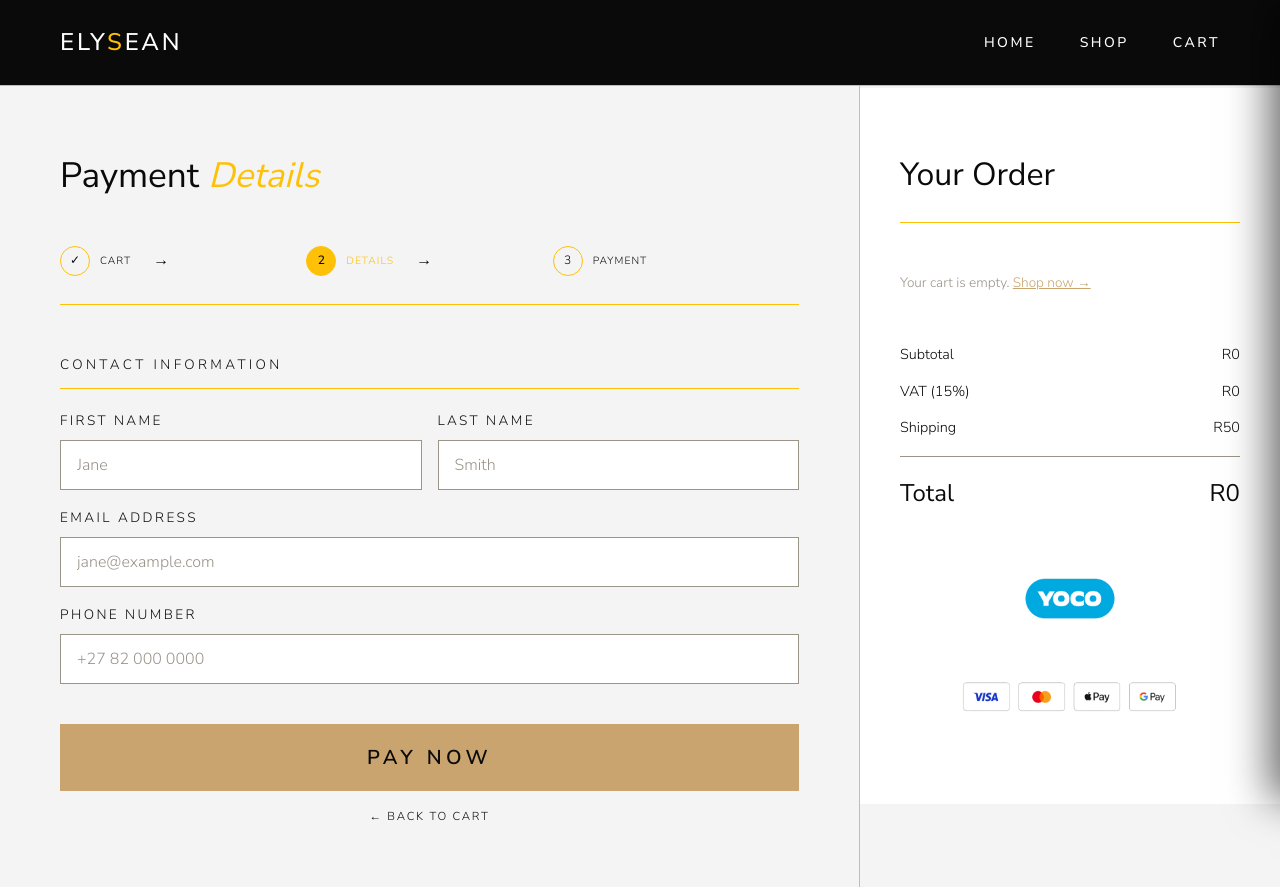
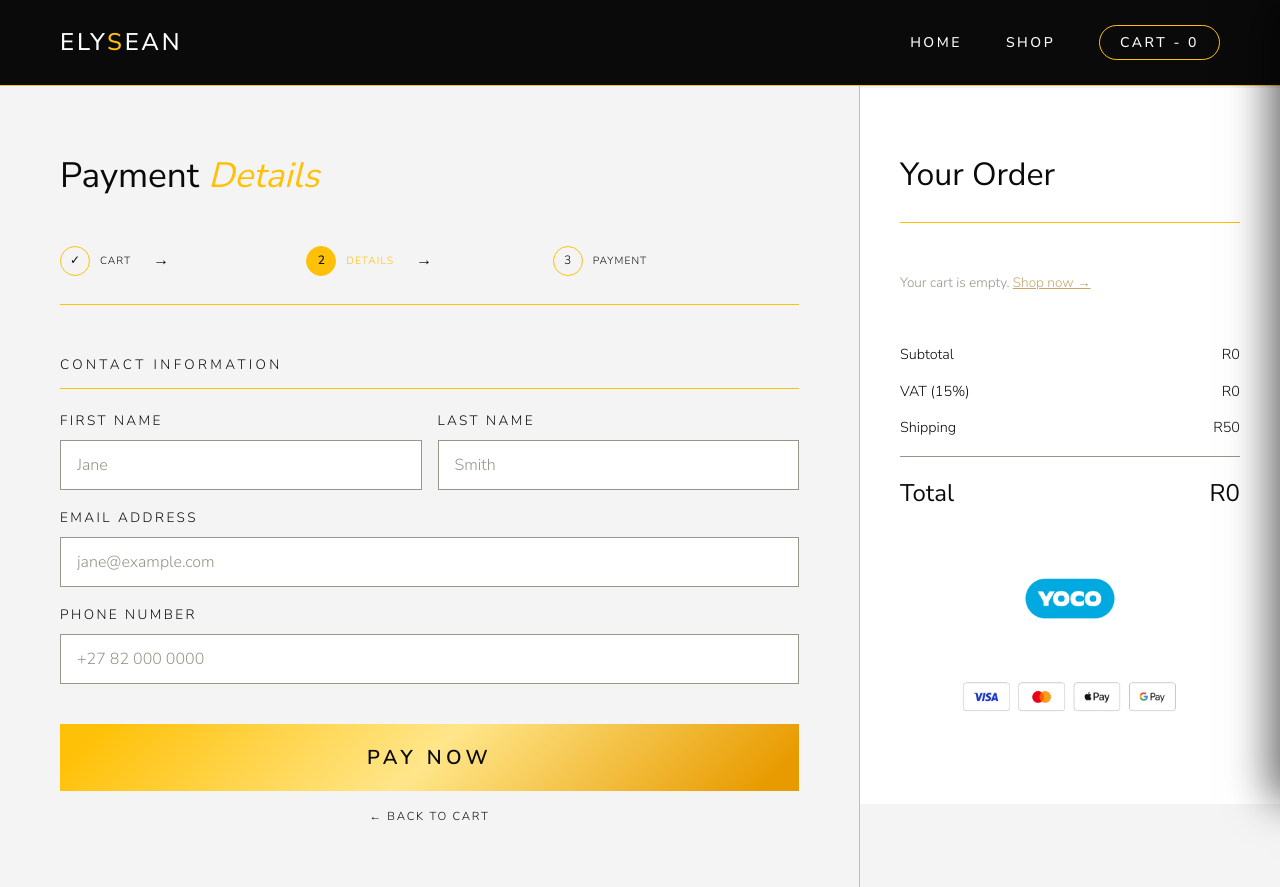
Before and after one commit to Parzival-47/Elysean-Perfumes, a website: page public/checkout.html in a window 1280 px wide. Drawn offline with Linux system fonts and the light colour scheme; a web font is replaced by a local one.

Commit message:
Finalized Website Fixes

```diff
--- a/public/cart-page.css
+++ b/public/cart-page.css
@@ -97,13 +97,16 @@ nav a {
 }
 
 nav a:hover {
-    color: var(--gold) !important;
+    color: var(--black) !important;
+    background: var(--grad);
+    border-radius: 20px;
+    padding: 5px 20px;
 }
 
 /* CTA Button */
 .nav-cta {
-    color: var(--gold-light) !important;
-    padding: 10px 24px;
+    color: var(--white) !important;
+    padding: 5px 20px;
     border: 1px solid var(--gold-light);
     border-radius: 50px;
     background: transparent;
@@ -122,7 +125,7 @@ header.scrolled .logo span {
 }
 
 header.scrolled nav a {
-    color: #333 !important;
+    color: var(--white) !important;
 }
 
 header.scrolled .nav-cta {
@@ -139,25 +142,6 @@ header.scrolled .nav-toggle span {
     background: var(--black);
 }
 
-/* Desktop Navigation */
-nav a {
-    color: var(--white) !important;
-    text-decoration: none;
-    font-size: 0.875rem;
-    letter-spacing: 0.18em;
-    text-transform: uppercase;
-    font-weight: 500;
-}
-
-/* CTA */
-.nav-cta {
-    color: var(--gold-light) !important;
-    padding: 10px 24px;
-    border: 1px solid var(--gold-light);
-    border-radius: 50px;
-    background: transparent;
-}
-
 header.scrolled .nav-cta {
     color: var(--black) !important;
     border-color: var(--gold-light);
@@ -170,43 +154,6 @@ header.scrolled .nav-cta {
 
 header.scrolled .nav-toggle span {
     background: var(--black);
-}
-
-/* Desktop Navigation */
-nav {
-    display: flex;
-    gap: 2.75rem;
-    align-items: center;
-}
-
-nav a {
-    color: var(--black) !important;
-    text-decoration: none;
-    font-size: 0.875rem;
-    letter-spacing: 0.18em;
-    text-transform: uppercase;
-    font-weight: 500;
-    transition: color 0.3s ease;
-}
-
-nav a:hover {
-    color: var(--gold) !important;
-}
-
-/* Nav CTA Button */
-.nav-cta {
-    color: var(--gold-light) !important;
-    padding: 10px 24px;
-    border: 1px solid var(--gold-light);
-    border-radius: 50px;
-    background: transparent;
-    transition: all 0.3s ease;
-}
-
-.nav-cta:hover {
-    background: var(--grad) !important;
-    color: var(--black) !important;
-    border-color: var(--gold);
 }
 
 /* Scrolled State */
--- a/public/checkout.css
+++ b/public/checkout.css
@@ -83,13 +83,16 @@ nav a {
 }
 
 nav a:hover {
-    color: var(--gold) !important;
+    color: var(--black) !important;
+    background: var(--grad);
+    border-radius: 20px;
+    padding: 5px 20px;
 }
 
 /* Nav CTA Button */
 .nav-cta {
-    color: var(--gold-light) !important;
-    padding: 10px 24px;
+    color: var(--white) !important;
+    padding: 5px 20px;
     border: 1px solid var(--gold-light);
     border-radius: 50px;
     background: transparent;
@@ -396,7 +399,7 @@ header.scrolled .nav-toggle span {
 
 .pay-btn {
     width: 100%;
-    background: var(--gold);
+    background: var(--grad);
     color: var(--black);
     border: none;
     padding: 20px;
--- a/public/checkout.html
+++ b/public/checkout.html
@@ -43,7 +43,7 @@
     <nav>
       <a href="home-page.html">Home</a>
       <a href="product-page.html">Shop</a>
-      <a href="cart-page.html" class="nav-active nav-active:hover">Cart</a>
+      <a href="cart-page.html" class="nav-cta nav-active nav-active:hover">Cart - <span id="cart-count">0</span></a>
     </nav>
     <button class="nav-toggle" id="navToggle" aria-label="Menu">
       <span></span>
--- a/public/checkout.js
+++ b/public/checkout.js
@@ -182,3 +182,25 @@ document.addEventListener('DOMContentLoaded', () => {
 
     console.log(`✅ Reveal system active — ${document.querySelectorAll('.reveal').length} elements observed`);
 });
+
+// ─── CART COUNT FOR HOME PAGE ───
+function updateCartCount() {
+    const cart = JSON.parse(localStorage.getItem('elyseanCart') || '[]');
+    const countEl = document.getElementById('cart-count');
+    if (countEl) {
+        const totalItems = cart.reduce((sum, item) => sum + (item.qty || 0), 0);
+        countEl.textContent = totalItems;
+        console.log(`🛒 Home page cart count updated: ${totalItems}`);
+    }
+}
+
+// Run it when page loads and when cart changes
+document.addEventListener('DOMContentLoaded', () => {
+    updateCartCount();
+
+    // Listen for changes from other pages
+    window.addEventListener('storage', updateCartCount);
+
+    // Extra safety - run again after a short delay
+    setTimeout(updateCartCount, 500);
+});
--- a/public/home-page.css
+++ b/public/home-page.css
@@ -100,13 +100,16 @@ nav a {
 }
 
 nav a:hover {
-    color: var(--gold) !important;
+    color: var(--black) !important;
+    background: var(--grad);
+    border-radius: 20px;
+    padding: 5px 20px;
 }
 
 /* Nav CTA Button */
 .nav-cta {
     color: var(--gold-light) !important;
-    padding: 10px 24px;
+    padding: 5px 20px;
     border: 1px solid var(--gold-light);
     border-radius: 50px;
     background: transparent;
@@ -133,7 +136,7 @@ header.scrolled nav a {
 }
 
 header.scrolled nav a:hover {
-    color: var(--gold) !important;
+    color: var(--black) !important;
 }
 
 header.scrolled .nav-cta {
--- a/public/product-page.css
+++ b/public/product-page.css
@@ -86,7 +86,7 @@ nav {
 }
 
 nav a {
-    color: var(--white) !important;
+    color: var(--black) !important;
     text-decoration: none;
     font-size: 0.875rem;
     letter-spacing: 0.18em;
@@ -96,13 +96,16 @@ nav a {
 }
 
 nav a:hover {
-    color: var(--gold) !important;
+    color: var(--black) !important;
+    background: var(--grad);
+    border-radius: 20px;
+    padding: 5px 20px;
 }
 
 /* Nav CTA Button */
 .nav-cta {
-    color: var(--gold-light) !important;
-    padding: 10px 24px;
+    color: var(--black) !important;
+    padding: 5px 20px;
     border: 1px solid var(--gold-light);
     border-radius: 50px;
     background: transparent;
@@ -621,9 +624,9 @@ header.scrolled .nav-toggle span {
 .product-name {
     font-family: 'Nunito Sans', serif;
     min-height: 3em; /* Ensure enough space for two lines */
-    font-size: 1.5rem;
+    font-size: 1.3rem;
     font-weight: 400;
-    color: var(--dark);
+    color: var(--black);
     margin-bottom: 6px;
     line-height: 1.3;
     animation: none;
```
Also changed, not shown: public/cart-page.html (+2 -2 lines), public/cart-page.js (+26 -2 lines), public/home-page.html (+1 -1 lines), public/home-page.js (+22 -0 lines), public/product-page.html (+1 -1 lines).
